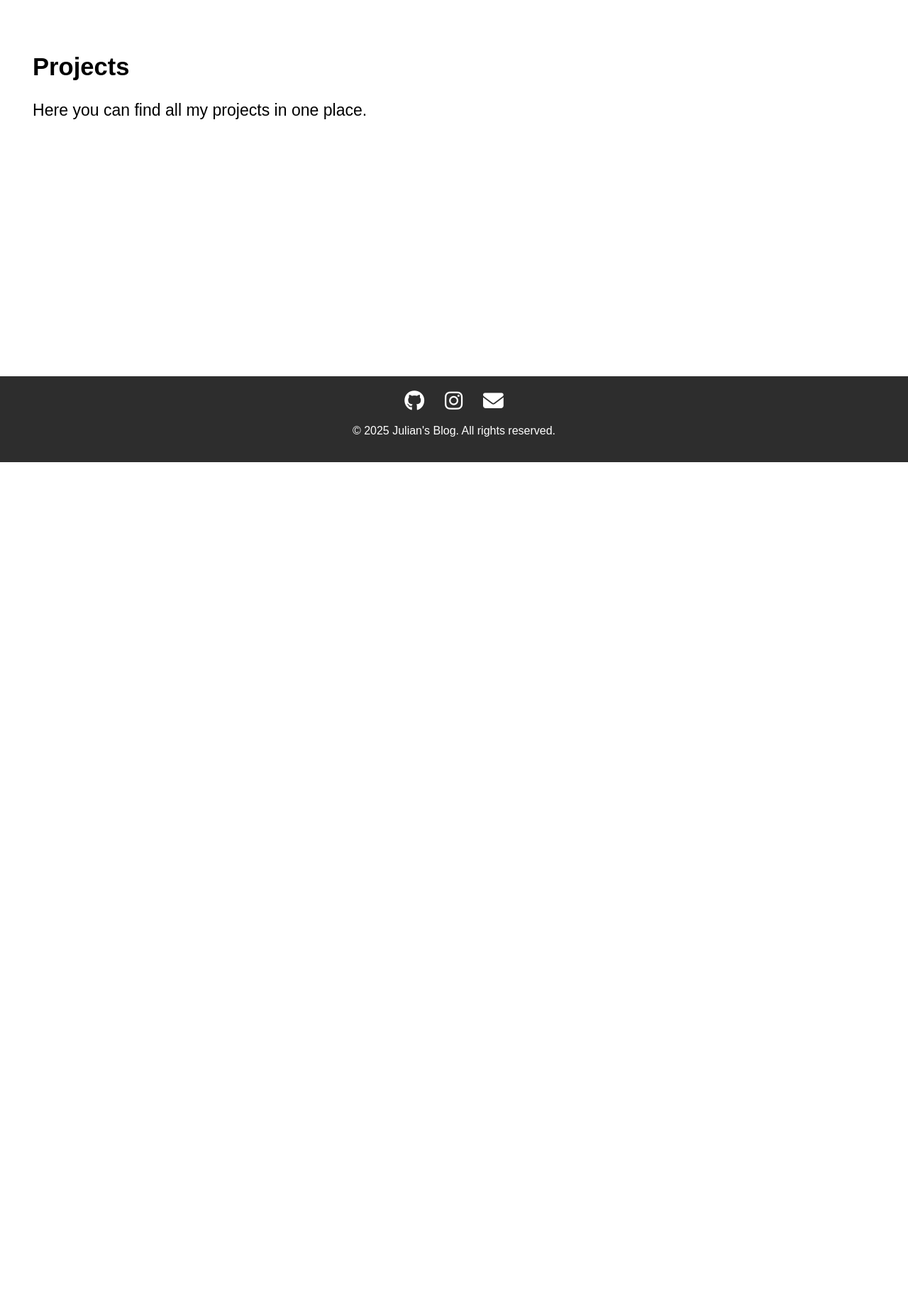
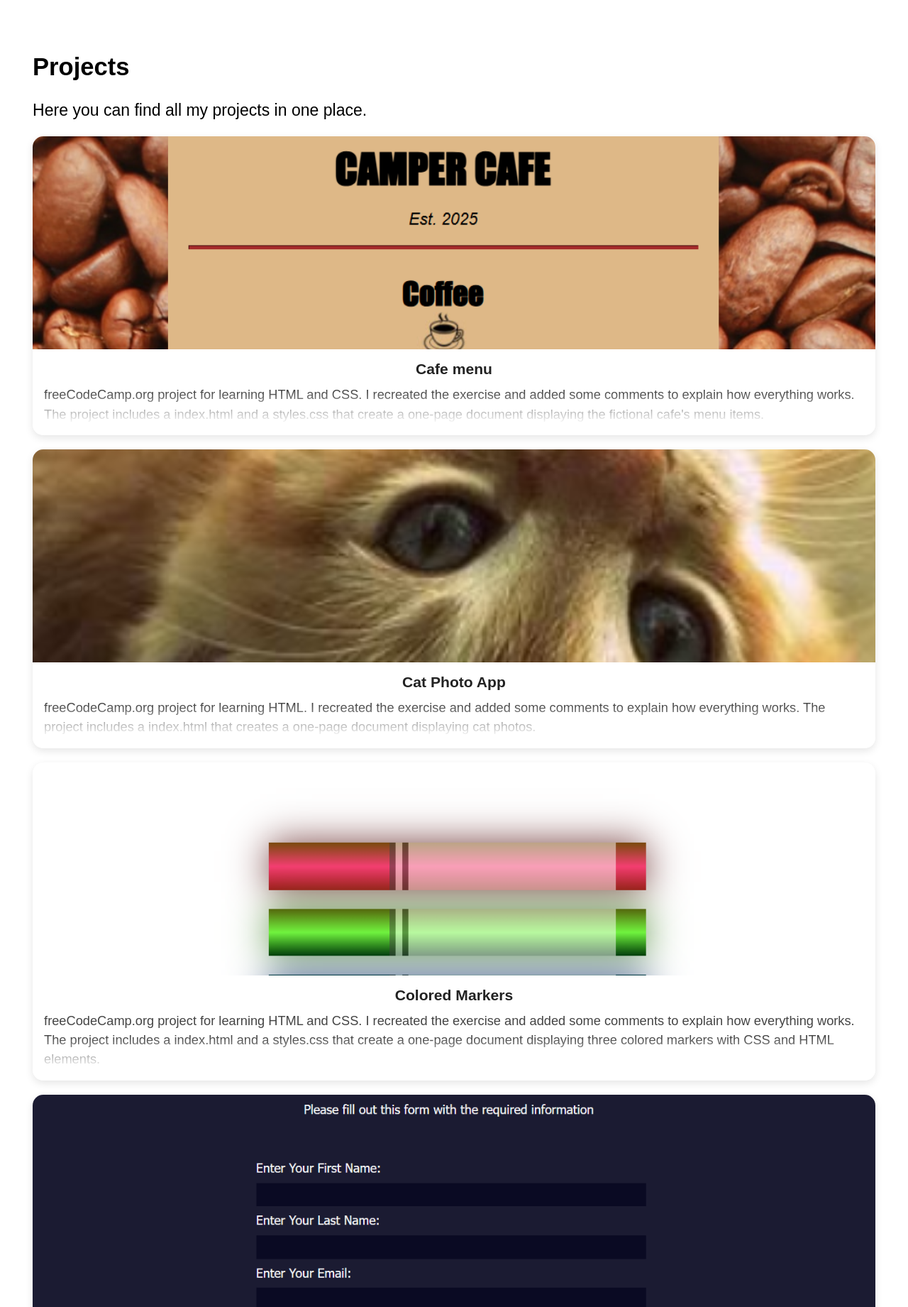
Before and after one commit to juliandieskau/blog, a PHP site: page /projects.php in a window 1280 px wide. Shown: the part 149-1990 px from the top of the page at 71% size. Before the commit the page ends 800 px from the top, so only its background shows below. Run offline with PHP 8.4, Linux system fonts and the light colour scheme.

Commit message:
Category pages finished: Added preview cards to list blog posts.

```diff
--- /dev/null
+++ b/website/assets/preview-card/preview-card.css
@@ -0,0 +1,60 @@
+.preview-card {
+  display: block;
+  width: 100%;
+  border-radius: 15px;
+  overflow: hidden;
+  box-shadow: 0 4px 12px rgba(0,0,0,0.1);
+  text-decoration: none;
+  color: #222;
+  margin-bottom: 20px;
+  background: #fff;
+  transition: transform 0.2s ease, box-shadow 0.2s ease;
+}
+
+.preview-card:hover {
+  transform: translateY(-4px);
+  box-shadow: 0 8px 20px rgba(0,0,0,0.15);
+}
+
+.preview-image {
+  width: 100%;
+  height: 300px;
+  object-fit: cover;
+  display: block;
+}
+
+.preview-content {
+  background: #fff;
+  padding: 16px;
+}
+
+.preview-title {
+  font-weight: 600;
+  font-size: 1.1rem;
+  text-align: center;
+  margin-bottom: 10px;
+  color: #222;
+}
+
+.preview-text-container {
+  position: relative;
+  max-height: 5.5em;
+  overflow: hidden;
+}
+
+.preview-text {
+  margin: 0;
+  color: #444;
+  font-size: 0.95rem;
+  line-height: 1.5;
+}
+
+.fade-out {
+  position: absolute;
+  bottom: 0;
+  left: 0;
+  height: 2em;
+  width: 100%;
+  background: linear-gradient(to bottom, transparent, #fff);
+  pointer-events: none;
+}
--- /dev/null
+++ b/website/assets/preview-card/preview-card.php
@@ -0,0 +1,24 @@
+<?php
+/**
+ * Function for category pages that shows a preview card for a blog post to display
+ *
+ * @param string $url         The URL to the full blog post.
+ * @param string $title       The title displayed below the preview.
+ * @param string $imageUrl    The URL of the image shown in the preview.
+ * @param string $previewText A short text excerpt shown over the image with a fade effect.
+ */
+function renderPreviewCard($url, $title, $imageUrl, $previewText) {
+  echo "
+<a href='$url' class='preview-card'>
+    <img src='$imageUrl' alt='" . htmlspecialchars($title, ENT_QUOTES) . "' class='preview-image'>
+    <div class='preview-content'>
+      <div class='preview-title'>" . htmlspecialchars($title, ENT_QUOTES) . "</div>
+      <div class='preview-text-container'>
+        <p class='preview-text'>" . htmlspecialchars($previewText, ENT_QUOTES) . "</p>
+        <div class='fade-out'></div>
+      </div>
+    </div>
+  </a>
+  ";
+}
+?>
--- a/website/content/food/matchaTutorial/matchaTutorial.php
+++ b/website/content/food/matchaTutorial/matchaTutorial.php
@@ -13,7 +13,7 @@
 
 <!-- This is inside the <main>-tag, use lang files to store text and include like below: -->
 <!-- Assign ids to most elements, so they can be linked to -->
-<h2 id="content_heading"><?= $lang['food_matchaTutorial_heading'] ?></h2>
+<h2 class="preview-start" id="content_heading"><?= $lang['food_matchaTutorial_heading'] ?></h2>
 <div class="media-box media-text"><p><?= $lang['food_matchaTutorial_preface'] ?></p></div>
 
 <!-- Parent element where all media-boxes will be inserted into -->
--- a/website/content/projects/catphotoapp/catphotoapp.php
+++ b/website/content/projects/catphotoapp/catphotoapp.php
@@ -13,7 +13,7 @@
 <h2 id="content_heading"><?= $lang['catphotoapp_heading'] ?></h2>
 <p id="content_description"><?= $lang['catphotoapp_text'] ?></p>
 
-<!-- Iframe for the "camper cafe menu" -->
+<!-- Iframe for the "cat photo app" -->
 <div id="project_iframe" class="responsive-iframe-container">
   <iframe src="index.html" class="auto-resize"></iframe>
 </div>
--- a/website/content/projects/coloredmarkers/coloredmarkers.php
+++ b/website/content/projects/coloredmarkers/coloredmarkers.php
@@ -13,7 +13,7 @@
 <h2 id="content_heading"><?= $lang['coloredmarkers_heading'] ?></h2>
 <p id="content_description"><?= $lang['coloredmarkers_text'] ?></p>
 
-<!-- Iframe for the "camper cafe menu" -->
+<!-- Iframe for the "colored markers" -->
 <div id="project_iframe" class="responsive-iframe-container">
   <iframe src="index.html" class="auto-resize"></iframe>
 </div>
--- a/website/content/projects/registrationform/registrationform.php
+++ b/website/content/projects/registrationform/registrationform.php
@@ -13,7 +13,7 @@
 <h2 id="content_heading"><?= $lang['registrationform_heading'] ?></h2>
 <p id="content_description"><?= $lang['registrationform_text'] ?></p>
 
-<!-- Iframe for the "camper cafe menu" -->
+<!-- Iframe for the "registration form" -->
 <div id="project_iframe" class="responsive-iframe-container">
   <iframe src="index.html" class="auto-resize"></iframe>
 </div>
--- a/website/content/projects/rothkopainting/rothkopainting.php
+++ b/website/content/projects/rothkopainting/rothkopainting.php
@@ -13,7 +13,7 @@
 <h2 id="content_heading"><?= $lang['rothkopainting_heading'] ?></h2>
 <p id="content_description"><?= $lang['rothkopainting_text'] ?></p>
 
-<!-- Iframe for the "camper cafe menu" -->
+<!-- Iframe for the "rothko painting", not finished yet -->
 <div id="project_iframe" class="responsive-iframe-container">
   <iframe src="index.html" class="auto-resize"></iframe>
 </div>
--- a/website/content/travel/travel-template.php
+++ b/website/content/travel/travel-template.php
@@ -13,7 +13,7 @@
 
 <!-- This is inside the <main>-tag, use lang files to store text and include like below: -->
 <!-- Assign ids to most elements, so they can be linked to -->
-<h2 id="content_heading"><?= $lang['<site>_heading'] ?></h2>
+<h2 class="preview-start" id="content_heading"><?= $lang['<site>_heading'] ?></h2>
 
 <!-- Parent element where all media-boxes will be inserted into -->
 <div id="media-container"></div>
--- a/website/includes/lang/de.php
+++ b/website/includes/lang/de.php
@@ -38,7 +38,7 @@ $lang = [
 
     // Food page
     "food_heading" => "Essen",
-    "food_text" => "Hier findest du Rezepte und andere Köstlichkeiten.",
+    "food_text" => "Hier findest du meine Lieblings-Rezepte und weitere Essens-Abenteuer.",
 
     // COMMENTS
     "comments_amount" => "Kommentar",
--- a/website/includes/lang/en.php
+++ b/website/includes/lang/en.php
@@ -38,7 +38,7 @@ $lang = [
 
     // Food page
     "food_heading" => "Food",
-    "food_text" => "Here you can find recipes and other delicacies.",
+    "food_text" => "Here you can find my favorite recipes and other food adventures.",
 
     // COMMENTS
     "comments_amount" => "Comment",
--- a/website/projects.php
+++ b/website/projects.php
@@ -1,9 +1,32 @@
 <?php include('includes/config.php'); ?>
+<?php include('assets/preview-card/preview-card.php'); ?>
 <?php $page_title = $lang['projects_heading']; include('includes/head.php'); ?>
 <!-- Additional head-elements go here -->
+  <link rel='stylesheet' href='assets/preview-card/preview-card.css'>
 <?php include('includes/header.php'); ?>
 
 <h2><?= $lang['projects_heading'] ?></h2>
 <p><?= $lang['projects_text'] ?></p>
 
+<!-- Preview cards for blog posts go here -->
+<div class="card-container">
+  <?php
+  renderPreviewCard(
+    "/content/projects/cafemenu/cafemenu.php", $lang['cafemenu_heading'],
+    "/content/projects/cafemenu/preview.png", $lang['cafemenu_text'] );
+  renderPreviewCard(
+    "/content/projects/catphotoapp/catphotoapp.php", $lang['catphotoapp_heading'],
+    "/content/projects/catphotoapp/preview.png", $lang['catphotoapp_text'] );
+  renderPreviewCard(
+    "/content/projects/coloredmarkers/coloredmarkers.php", $lang['coloredmarkers_heading'],
+    "/content/projects/coloredmarkers/preview.png", $lang['coloredmarkers_text'] );
+  renderPreviewCard(
+    "/content/projects/registrationform/registrationform.php", $lang['registrationform_heading'],
+    "/content/projects/registrationform/preview.png", $lang['registrationform_text'] );
+  renderPreviewCard(
+    "/content/projects/rothkopainting/rothkopainting.php", $lang['rothkopainting_heading'],
+    "/content/projects/rothkopainting/preview.png", $lang['rothkopainting_text'] );
+  ?>
+</div>
+
 <?php include('includes/footer.php'); ?>
```
Also changed, not shown: website/food.php (+11 -0 lines), website/travel.php (+14 -0 lines), README.md, website/content/projects/cafemenu/preview.png (added), website/content/projects/catphotoapp/preview.png (added), website/content/projects/coloredmarkers/preview.png (added), website/content/projects/registrationform/preview.png (added), website/content/projects/rothkopainting/preview.png (added).
